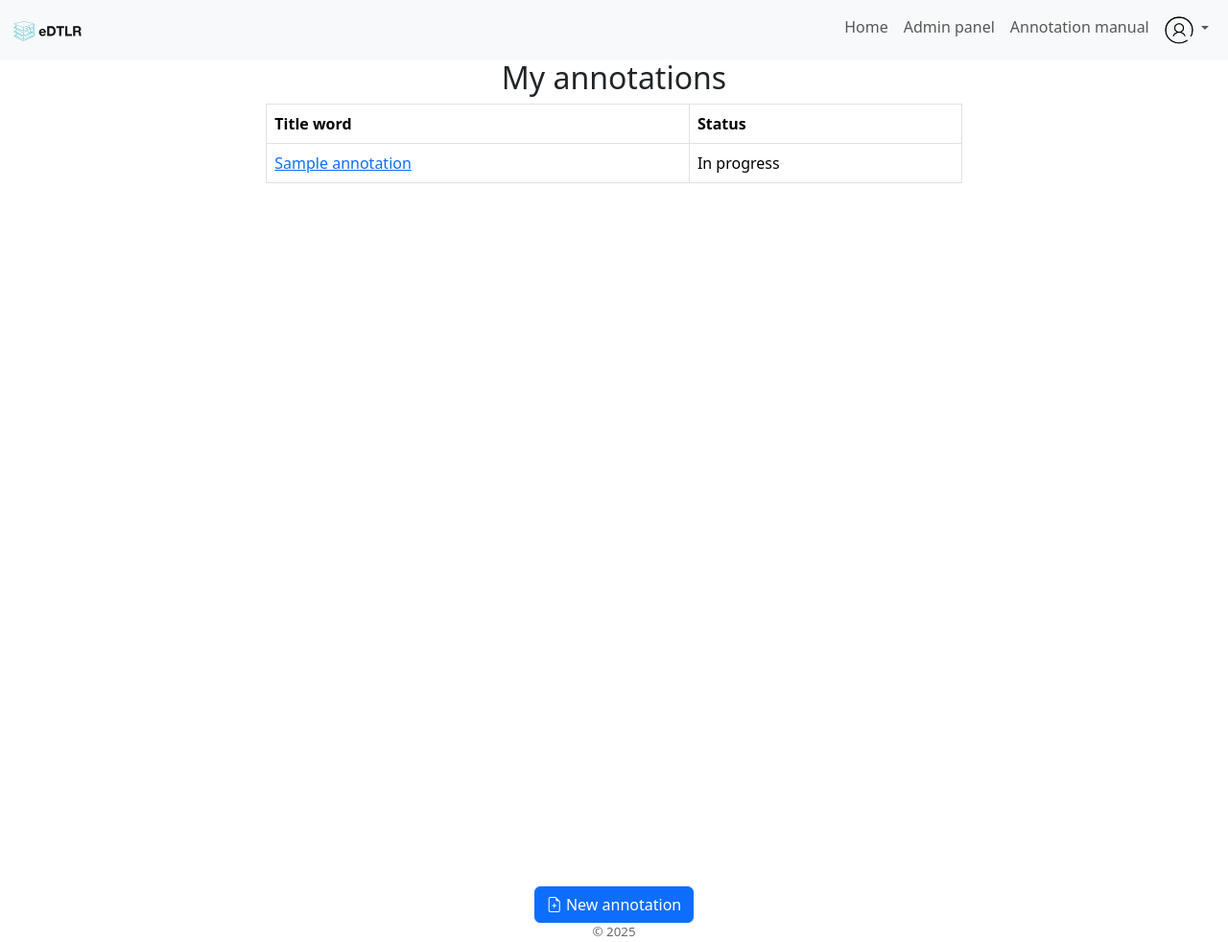
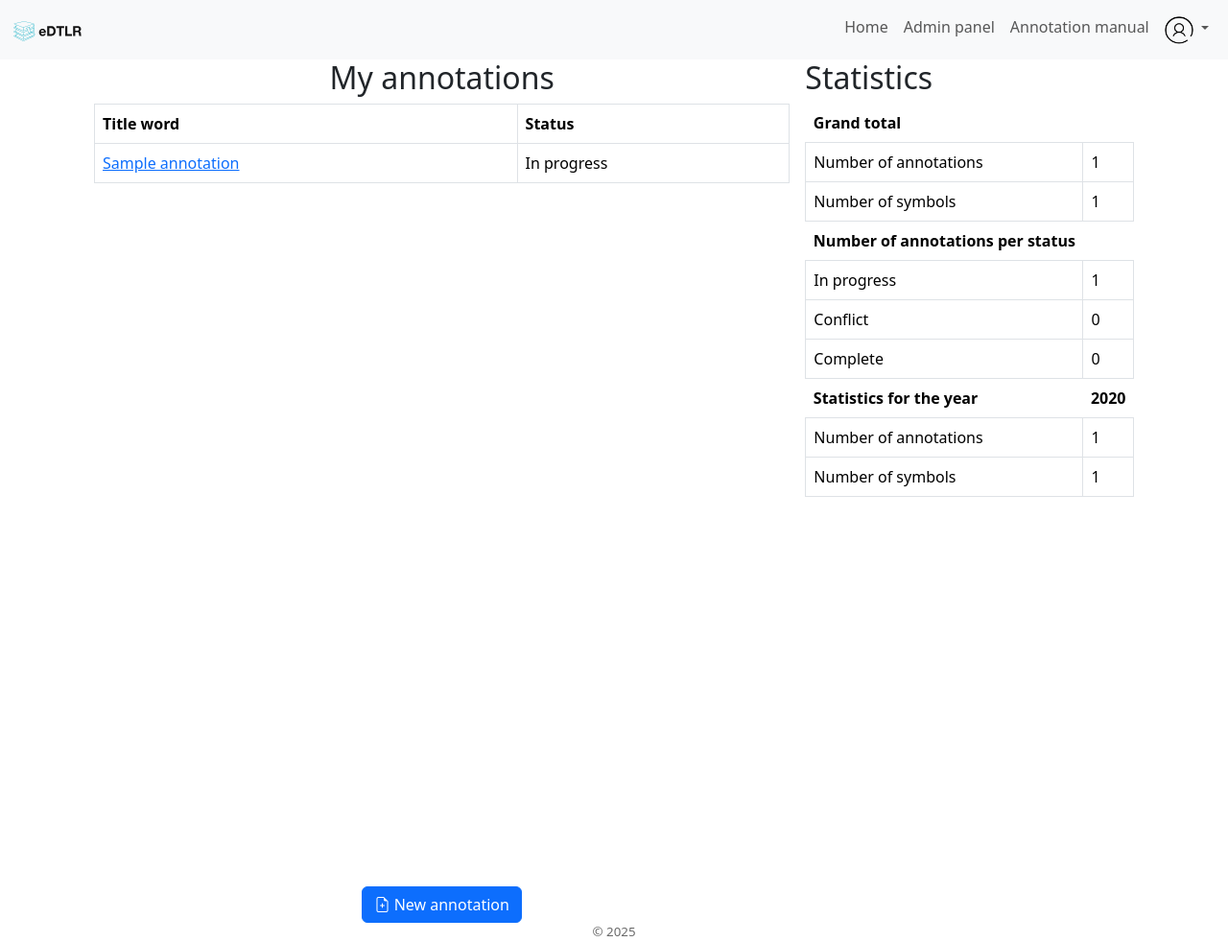
Before and after one commit to arfi-iit/edtlr-annotator, a Django app: page /annotate/ in a window 1280 px wide. Shown: the whole page at 96% size. Run offline with Django 5.2, Linux system fonts and the light colour scheme; a user stored in the database is signed in; tables that the repository leaves empty hold one stand-in row (values such as "Sample post"); parts of the project's set-up code (start-up, migrations or seed data) failed here and were passed over.

Commit message:
Display progress statistics in the homepage
The homepage of the application will display in the upper-right
corner of the screen statistics about the progress of the current
user.

```diff
--- a/src/annotation/static/annotation/assets/style.css
+++ b/src/annotation/static/annotation/assets/style.css
@@ -137,9 +137,9 @@
 
 .centered-content {
     display: flex;
-    flex-direction: column;
-    align-items: center;
-    justify-content: center;
+    flex-direction: row;
+    align-items: start;
+    justify-content: space-evenly;
     height: 90vh;
 }
 
@@ -156,3 +156,11 @@
 .content-wrapper {
     width: 65%;
 }
+
+.user-stats-header-row{
+    font-weight: bold;
+}
+
+.user-stats-header-row, .user-stats-header-row td{
+    border:none;
+}
--- /dev/null
+++ b/src/annotation/templates/annotation/controls/user-statistics.html
@@ -0,0 +1,47 @@
+{% load i18n %}
+
+<div class="user-statistics">
+  <h2>{% translate "Statistics" %}</h2>
+  <table class="table table-bordered">
+    <tbody>
+      <tr class="user-stats-header-row">
+	<td>{% translate "Grand total" %}</td><td>&nbsp;</td>
+      </tr>
+      <tr>
+	<td>{% translate "Number of annotations" %}</td>
+	<td>{{ statistics.grand_total.num_annotations }}</td>
+      </tr>
+      <tr>
+	<td>{% translate "Number of symbols" %}</td>
+	<td>{{ statistics.grand_total.num_symbols }}</td>
+      </tr>
+
+
+      <tr class="user-stats-header-row">
+	<td>{% translate "Number of annotations per status" %}</td><td>&nbsp;</td>
+      </tr>
+      {% for status, data in statistics.per_status %}
+      <tr>
+	<td>{{ status.label }}</td>
+	<td>{{ data.num_annotations }}</td>
+      </tr>
+      {% endfor %}
+
+      {% for year, data in statistics.per_year %}
+      <tr class="user-stats-header-row">
+	<td>{% translate "Statistics for the year" %}</td>
+	<td>{{ year }}</td>
+      </tr>
+      <tr>
+	<td>{% translate "Number of annotations" %}</td>
+	<td>{{ data.num_annotations }}</td>
+      </tr>
+      <tr>
+	<td>{% translate "Number of symbols" %}</td>
+	<td>{{ data.num_symbols }}</td>
+      </tr>
+      {% endfor %}
+
+    </tbody>
+  </table>
+</div>
--- a/src/annotation/templates/annotation/index.html
+++ b/src/annotation/templates/annotation/index.html
@@ -42,5 +42,6 @@
       </a>
     </div>
   </div>
+  {% include "./controls/user-statistics.html" %}
 </main>
 {% endblock %}
--- a/src/annotation/views/index.py
+++ b/src/annotation/views/index.py
@@ -1,8 +1,11 @@
 """The index view."""
 from annotation.models.annotation import Annotation
+from collections import namedtuple
+from dataclasses import dataclass
 from django.contrib.auth.mixins import LoginRequiredMixin
 from django.shortcuts import render
 from django.views import View
+from itertools import groupby
 
 
 class IndexView(LoginRequiredMixin, View):
@@ -21,6 +24,7 @@ class IndexView(LoginRequiredMixin, View):
         annotations = Annotation.objects\
             .filter(user=request.user)\
             .order_by('-row_update_timestamp')
+        statistics = UserStatisticsCalculator.calculate_statistics(annotations)
         annotations = [(a.id, a.title_word,
                         Annotation.AnnotationStatus(a.status).label,
                         a.status != Annotation.AnnotationStatus.COMPLETE)
@@ -28,4 +32,116 @@ class IndexView(LoginRequiredMixin, View):
 
         return render(request,
                       self.template_name,
-                      context={'annotations': annotations})
+                      context={
+                          'annotations': annotations,
+                          'statistics': statistics
+                      })
+
+
+StatisticItem = namedtuple('StatisticItem', ['num_annotations', 'num_symbols'])
+
+
+@dataclass
+class UserStatistics:
+    """Contains user statistics."""
+
+    grand_total: StatisticItem
+    per_status: list[tuple[Annotation.AnnotationStatus, StatisticItem]]
+    per_year: list[tuple[int, StatisticItem]]
+
+
+class UserStatisticsCalculator:
+    """Implements the logic for calculating user statistics."""
+
+    @staticmethod
+    def calculate_statistics(annotations: list[Annotation]) -> UserStatistics:
+        """Calculate the statistics from the provided annotations.
+
+        Parameters
+        ----------
+        annotations: list of Annotation, required
+            The annotations for which to calculate statistics.
+
+        Returns
+        -------
+        stats: UserStatistics
+            The statistics.
+        """
+        grand_total = UserStatisticsCalculator.__calculate_stats(annotations)
+        per_status = UserStatisticsCalculator.__calculate_stats_per_status(
+            annotations)
+        per_year = UserStatisticsCalculator.__calculate_stats_per_year(
+            annotations)
+        return UserStatistics(grand_total, per_status, per_year)
+
+    @staticmethod
+    def __calculate_stats_per_year(
+            annotations: list[Annotation]) -> list[tuple[int, StatisticItem]]:
+        """Calculate the statistics per year.
+
+        Parameters
+        ----------
+        annotations: list of Annotation, required
+            The annotations of the user.
+
+        Returns
+        -------
+        stats: list of (int, StatisticItem) tuples
+            The statistics per year as a list of (year, StatisticItem) tuples.
+        """
+
+        def get_group_key(annotation):
+            if annotation.row_update_timestamp is not None:
+                return annotation.row_update_timestamp.year
+
+            return annotation.row_creation_timestamp.year
+
+        grouped = groupby(annotations, get_group_key)
+        return [(year, UserStatisticsCalculator.__calculate_stats(list(group)))
+                for year, group in grouped]
+
+    @staticmethod
+    def __calculate_stats_per_status(
+        annotations: list[Annotation]
+    ) -> list[tuple[Annotation.AnnotationStatus, StatisticItem]]:
+        """Calculate the statistics per status.
+
+        Parameters
+        ----------
+        annotations: list of Annotation, required
+            The annotations of the user.
+
+        Returns
+        -------
+        stats: list of (Annotation.AnnotationStatus, StatisticItem) tuples
+            The statistics per year as a list of (status, StatisticItem) tuples.
+        """
+        statuses = [
+            Annotation.AnnotationStatus.IN_PROGRESS,
+            Annotation.AnnotationStatus.CONFLICT,
+            Annotation.AnnotationStatus.COMPLETE
+        ]
+        stats = []
+
+        for status in statuses:
+            data = [a for a in annotations if a.status == status]
+            item = UserStatisticsCalculator.__calculate_stats(data)
+            stats.append((status, item))
+        return stats
+
+    @staticmethod
+    def __calculate_stats(annotations: list[Annotation]) -> StatisticItem:
+        """Calculate the statistics for the provided list of annotations.
+
+        Parameters:
+        ----------
+        annotations: list of Annotation, required
+            The annotations from which to calculate the statistics.
+
+        Returns
+        -------
+        stats: StatisticItem
+            The statistics calculated from the annotations.
+        """
+        return StatisticItem(len(annotations),
+                             sum(a.text_length for a in annotations))
```
Also changed, not shown: src/annotation/locale/ro/LC_MESSAGES/django.po.
